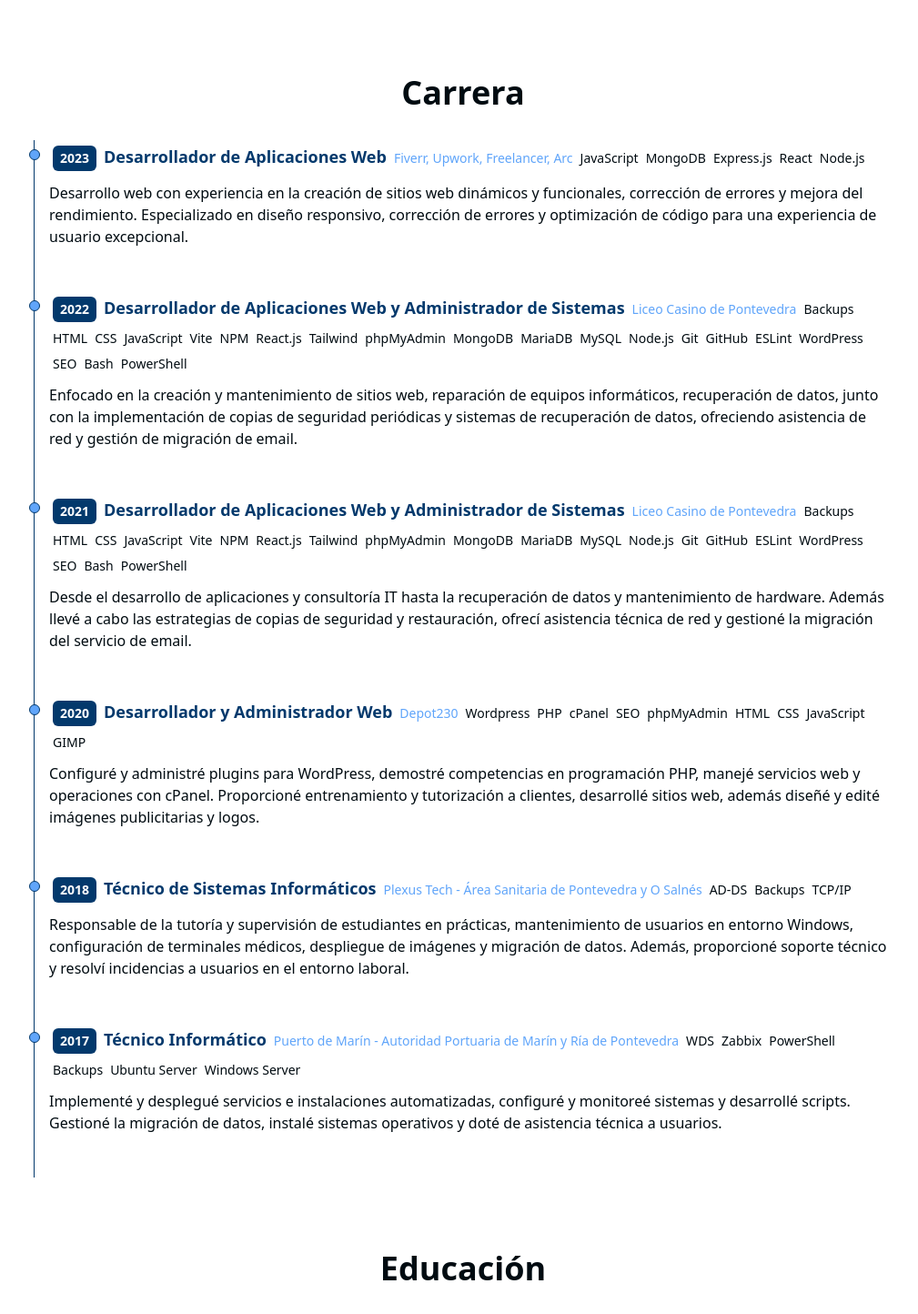
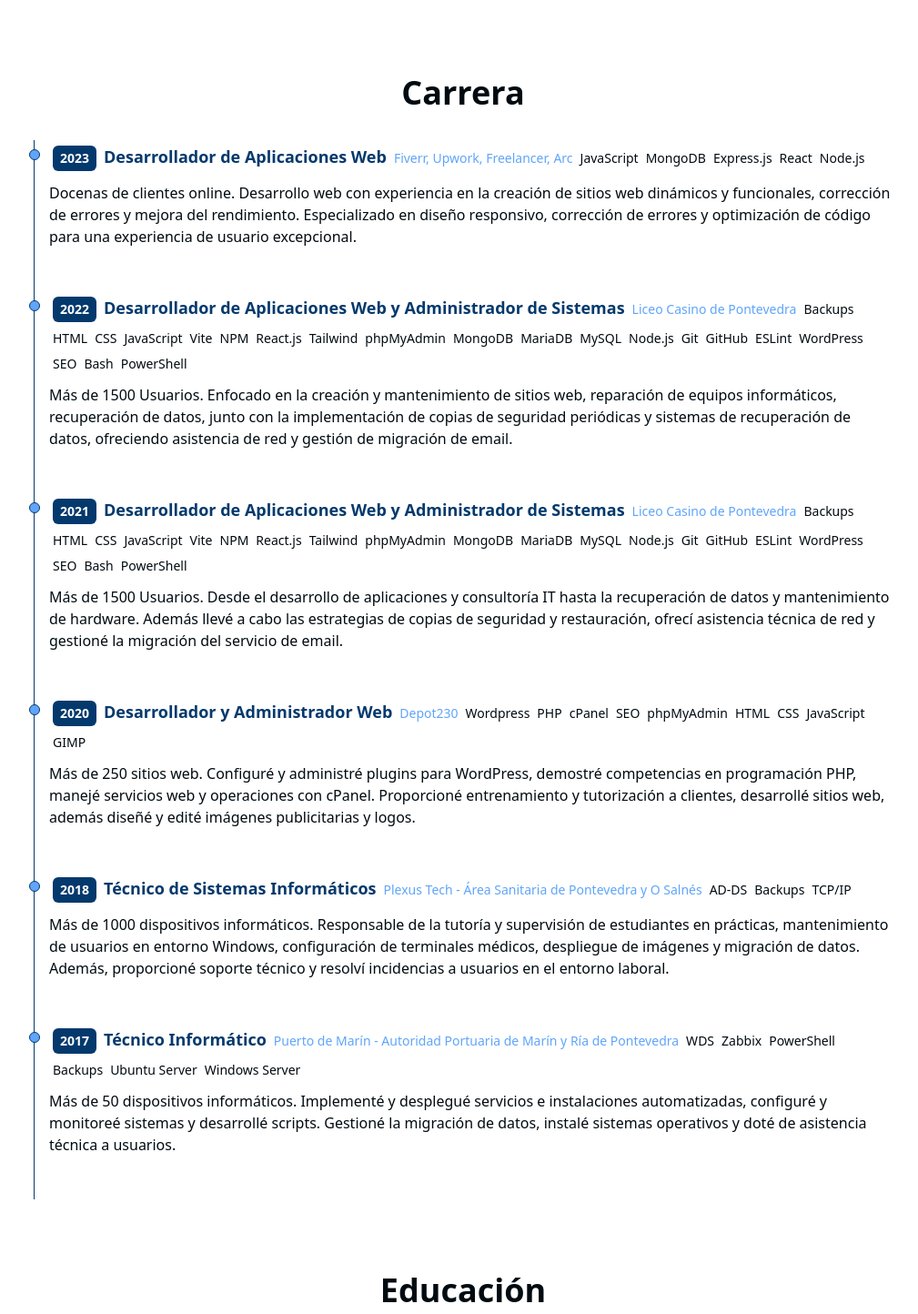
Before and after one commit to BorisSobreiraPaleo/Personal-Website, a React (Vite) app: page / in a window 1280 px wide. Shown: the part 782-2226 px from the top of the page at 91% size, without its empty margins (99-1108 px from the left). Built offline with nearby package versions, Linux system fonts and the light colour scheme.

Commit message:
update career info

```diff
--- a/src/assets/data/career/enCareerData.js
+++ b/src/assets/data/career/enCareerData.js
@@ -4,7 +4,7 @@ const enCareerData = [
     year: 2017,
     title: "Computer Technician",
     subtitle: "Port of Marín - Port Authority of Marín and Ría de Pontevedra",
-    details: "Implemented deployment services and automated installations, configured monitoring systems and developed scripts. Managed data migrations, installed operating systems and provided technical support to users.",
+    details: "More than 50 computer devices. Implemented deployment services and automated installations, configured monitoring systems and developed scripts. Managed data migrations, installed operating systems and provided technical support to users.",
     techs: ['WDS', 'Zabbix', 'PowerShell', 'Backups', 'Ubuntu Server', 'Windows Server']
   },
   {
@@ -12,7 +12,7 @@ const enCareerData = [
     year: 2018,
     title: "Computer Systems Technician",
     subtitle: "Plexus Tech - Pontevedra and O Salnés Health Area",
-    details: "Responsible for tutoring and supervising students in internships, user maintenance in Windows environment, configuration of medical terminals, image deployment and data migration. Also, provided technical support and resolved incidents to users in the work environment.",
+    details: "More than 1000 computer devices. Responsible for tutoring and supervising students in internships, user maintenance in Windows environment, configuration of medical terminals, image deployment and data migration. Also, provided technical support and resolved incidents to users in the work environment.",
     techs: ['AD-DS', 'Backups', 'TCP/IP']
   },
   {
@@ -20,7 +20,7 @@ const enCareerData = [
     year: 2020,
     title: "Web Developer and Administrator",
     subtitle: "Depot230",
-    details: "Adeptly configured and managed WordPress plugins, demonstrated proficiency in PHP programming, handled web service administration and managed cPanel operations. Provided training and tutoring to clients, developed complete websites, as well as designed and edited advertising images and logos.",
+    details: "More than 250 websites. Adeptly configured and managed WordPress plugins, demonstrated proficiency in PHP programming, handled web service administration and managed cPanel operations. Provided training and tutoring to clients, developed complete websites, as well as designed and edited advertising images and logos.",
     techs: ['Wordpress', 'PHP', 'cPanel', 'SEO', 'phpMyAdmin', 'HTML', 'CSS', 'JavaScript', 'GIMP']
   },
   {
@@ -28,7 +28,7 @@ const enCareerData = [
     year: 2021,
     title: "Web Application Developer and Systems Administrator",
     subtitle: "Liceo Casino of Pontevedra",
-    details: "From application development and IT consulting to data retrieval and computer hardware maintenance. Additionally, executed backup and restoration strategies, offered network assistance and managed email service transitions.",
+    details: "More than 1500 users. From application development and IT consulting to data retrieval and computer hardware maintenance. Additionally, executed backup and restoration strategies, offered network assistance and managed email service transitions.",
     techs: ['Backups', 'HTML', 'CSS', 'JavaScript', 'Vite', 'NPM', 'React.js', 'Tailwind', 'phpMyAdmin', 'MongoDB', 'MariaDB', 'MySQL', 'Node.js', 'Git', 'GitHub', 'ESLint', 'WordPress', 'SEO', 'Bash', 'PowerShell']
   },
   {
@@ -36,7 +36,7 @@ const enCareerData = [
     year: 2022,
     title: "Web Application Developer and Systems Administrator",
     subtitle: "Liceo Casino of Pontevedra",
-    details: "Focused on website creation and maintenance, computer equipment repair, data retrieval, along with proficient implementation of backup and recovery solutions, offering network support and managing email data migrations.",
+    details: "More than 1500 users. Focused on website creation and maintenance, computer equipment repair, data retrieval, along with proficient implementation of backup and recovery solutions, offering network support and managing email data migrations.",
     techs: ['Backups', 'HTML', 'CSS', 'JavaScript', 'Vite', 'NPM', 'React.js', 'Tailwind', 'phpMyAdmin', 'MongoDB', 'MariaDB', 'MySQL', 'Node.js', 'Git', 'GitHub', 'ESLint', 'WordPress', 'SEO', 'Bash', 'PowerShell']
   },
   {
@@ -44,7 +44,7 @@ const enCareerData = [
     year: 2023,
     title: "Web Application Developer",
     subtitle: "Fiverr, Upwork, Freelancer, Arc",
-    details: "Web development with expertise in creating dynamic and functional websites, bug fixing, and performance enhancement. Specialized in responsive design and code optimization for an exceptional user experience.",
+    details: "Docens of clients online. Web development with expertise in creating dynamic and functional websites, bug fixing, and performance enhancement. Specialized in responsive design and code optimization for an exceptional user experience.",
     techs: ['JavaScript', 'MongoDB', 'Express.js', 'React', 'Node.js']
   }
 
--- a/src/assets/data/career/esCareerData.js
+++ b/src/assets/data/career/esCareerData.js
@@ -4,7 +4,7 @@ const esCareerData = [
     year: 2017,
     title: 'Técnico Informático',
     subtitle: 'Puerto de Marín - Autoridad Portuaria de Marín y Ría de Pontevedra',
-    details: 'Implementé y desplegué servicios e instalaciones automatizadas, configuré y monitoreé sistemas y desarrollé scripts. Gestioné la migración de datos, instalé sistemas operativos y doté de asistencia técnica a usuarios.',
+    details: 'Más de 50 dispositivos informáticos. Implementé y desplegué servicios e instalaciones automatizadas, configuré y monitoreé sistemas y desarrollé scripts. Gestioné la migración de datos, instalé sistemas operativos y doté de asistencia técnica a usuarios.',
     techs: ['WDS', 'Zabbix', 'PowerShell', 'Backups', 'Ubuntu Server', 'Windows Server']
   },
   {
@@ -12,7 +12,7 @@ const esCareerData = [
     year: 2018,
     title: 'Técnico de Sistemas Informáticos',
     subtitle: 'Plexus Tech - Área Sanitaria de Pontevedra y O Salnés',
-    details: 'Responsable de la tutoría y supervisión de estudiantes en prácticas, mantenimiento de usuarios en entorno Windows, configuración de terminales médicos, despliegue de imágenes y migración de datos. Además, proporcioné soporte técnico y resolví incidencias a usuarios en el entorno laboral.',
+    details: 'Más de 1000 dispositivos informáticos. Responsable de la tutoría y supervisión de estudiantes en prácticas, mantenimiento de usuarios en entorno Windows, configuración de terminales médicos, despliegue de imágenes y migración de datos. Además, proporcioné soporte técnico y resolví incidencias a usuarios en el entorno laboral.',
     techs: ['AD-DS', 'Backups', 'TCP/IP']
   },
   {
@@ -20,7 +20,7 @@ const esCareerData = [
     year: 2020,
     title: 'Desarrollador y Administrador Web',
     subtitle: 'Depot230',
-    details: 'Configuré y administré plugins para WordPress, demostré competencias en programación PHP, manejé servicios web y operaciones con cPanel. Proporcioné entrenamiento y tutorización a clientes, desarrollé sitios web, además diseñé y edité imágenes publicitarias y logos.',
+    details: 'Más de 250 sitios web. Configuré y administré plugins para WordPress, demostré competencias en programación PHP, manejé servicios web y operaciones con cPanel. Proporcioné entrenamiento y tutorización a clientes, desarrollé sitios web, además diseñé y edité imágenes publicitarias y logos.',
     techs: ['Wordpress', 'PHP', 'cPanel', 'SEO', 'phpMyAdmin', 'HTML', 'CSS', 'JavaScript', 'GIMP']
   },
   {
@@ -28,7 +28,7 @@ const esCareerData = [
     year: 2021,
     title: 'Desarrollador de Aplicaciones Web y Administrador de Sistemas',
     subtitle: 'Liceo Casino de Pontevedra',
-    details: 'Desde el desarrollo de aplicaciones y consultoría IT hasta la recuperación de datos y mantenimiento de hardware. Además llevé a cabo las estrategias de copias de seguridad y restauración, ofrecí asistencia técnica de red y gestioné la migración del servicio de email.',
+    details: 'Más de 1500 Usuarios. Desde el desarrollo de aplicaciones y consultoría IT hasta la recuperación de datos y mantenimiento de hardware. Además llevé a cabo las estrategias de copias de seguridad y restauración, ofrecí asistencia técnica de red y gestioné la migración del servicio de email.',
     techs: ['Backups', 'HTML', 'CSS', 'JavaScript', 'Vite', 'NPM', 'React.js', 'Tailwind', 'phpMyAdmin', 'MongoDB', 'MariaDB', 'MySQL', 'Node.js', 'Git', 'GitHub', 'ESLint', 'WordPress', 'SEO', 'Bash', 'PowerShell']
   },
   {
@@ -36,7 +36,7 @@ const esCareerData = [
     year: 2022,
     title: "Desarrollador de Aplicaciones Web y Administrador de Sistemas",
     subtitle: "Liceo Casino de Pontevedra",
-    details: "Enfocado en la creación y mantenimiento de sitios web, reparación de equipos informáticos, recuperación de datos, junto con la implementación de copias de seguridad periódicas y sistemas de recuperación de datos, ofreciendo asistencia de red y gestión de migración de email.",
+    details: "Más de 1500 Usuarios. Enfocado en la creación y mantenimiento de sitios web, reparación de equipos informáticos, recuperación de datos, junto con la implementación de copias de seguridad periódicas y sistemas de recuperación de datos, ofreciendo asistencia de red y gestión de migración de email.",
     techs: ['Backups', 'HTML', 'CSS', 'JavaScript', 'Vite', 'NPM', 'React.js', 'Tailwind', 'phpMyAdmin', 'MongoDB', 'MariaDB', 'MySQL', 'Node.js', 'Git', 'GitHub', 'ESLint', 'WordPress', 'SEO', 'Bash', 'PowerShell']
   },
   {
@@ -44,7 +44,7 @@ const esCareerData = [
     year: 2023,
     title: "Desarrollador de Aplicaciones Web",
     subtitle: "Fiverr, Upwork, Freelancer, Arc",
-    details: "Desarrollo web con experiencia en la creación de sitios web dinámicos y funcionales, corrección de errores y mejora del rendimiento. Especializado en diseño responsivo, corrección de errores y optimización de código para una experiencia de usuario excepcional.",
+    details: "Docenas de clientes online. Desarrollo web con experiencia en la creación de sitios web dinámicos y funcionales, corrección de errores y mejora del rendimiento. Especializado en diseño responsivo, corrección de errores y optimización de código para una experiencia de usuario excepcional.",
     techs: ['JavaScript', 'MongoDB', 'Express.js', 'React', 'Node.js']
   }
 
```
